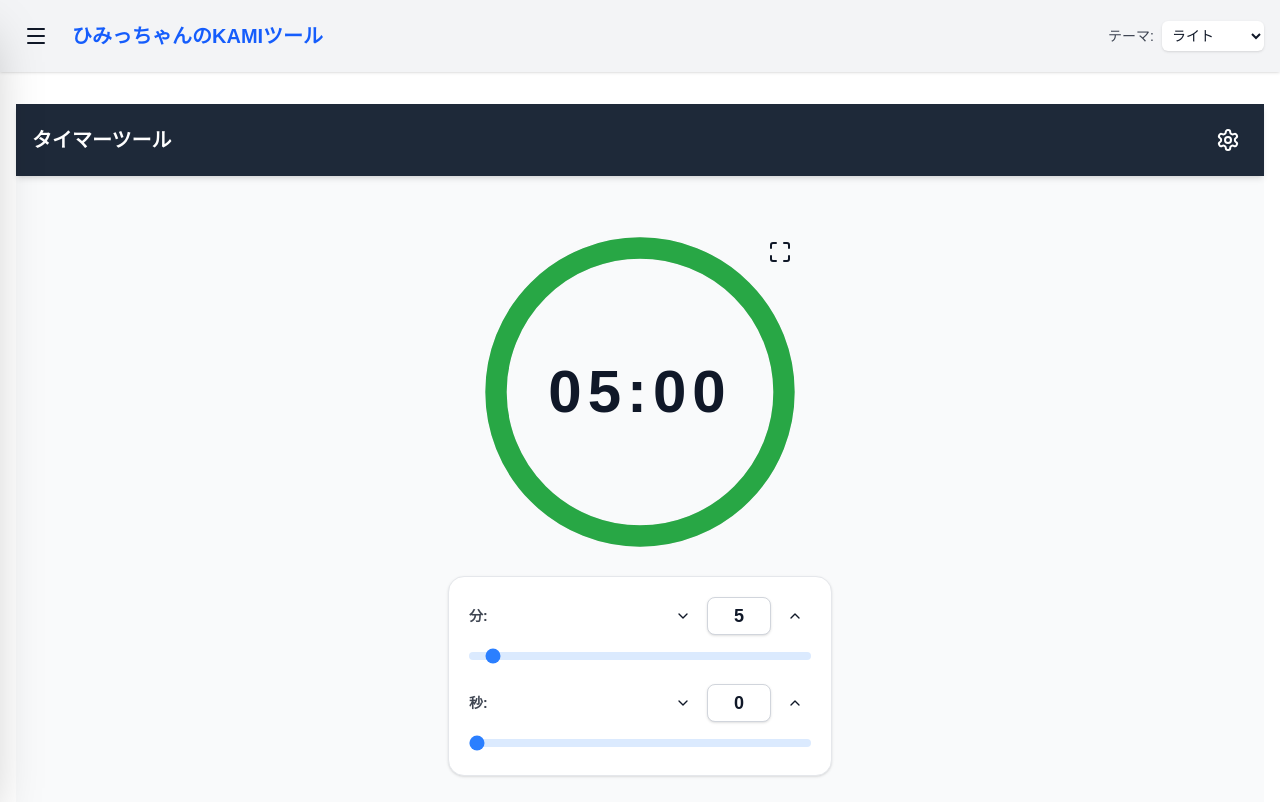
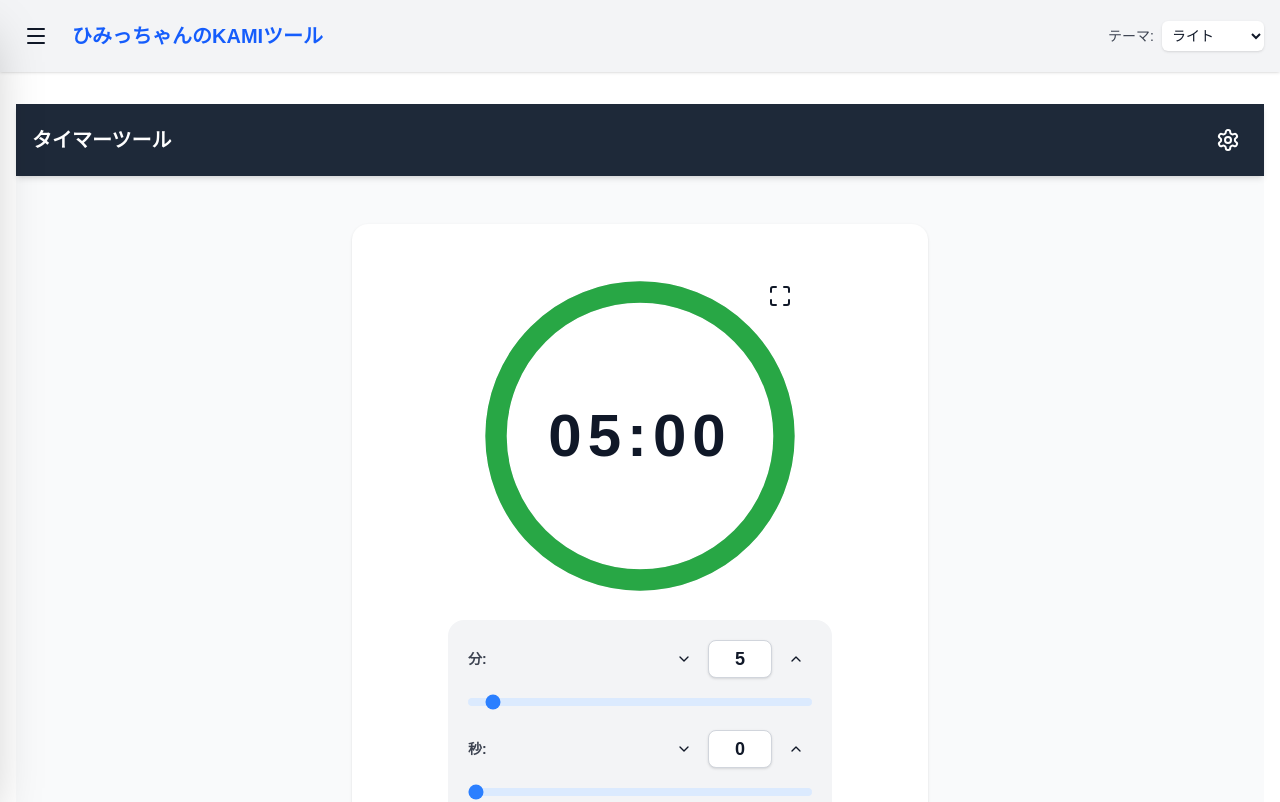
Before and after one commit to himitu-da/himitu-tool, a Next.js app: page /tool/timer in a window 1280 px wide. Shown: the top 802 px of the page. Built offline with nearby package versions, Linux system fonts and the light colour scheme.

Commit message:
feat: add a new timer tool page with customizable settings, circular progress display, and full-screen mode.

```diff
--- a/src/app/timer/page.tsx
+++ b/src/app/timer/page.tsx
@@ -3,7 +3,9 @@
 import React, { useState, useEffect, useRef } from 'react';
 
 import { useTheme } from '../ThemeProvider';
-import { ToolStickyHeader } from '@/components/ToolStickyHeader';
+import { ToolPageLayout } from "@/components/ToolPageLayout";
+import { ToolPanel } from "@/components/ToolPanel";
+import { useToolTheme } from "@/lib/useToolTheme";
 
 interface Settings {
   defaultMinutes: number;
@@ -16,6 +18,7 @@ interface Settings {
 
 export default function TimerPage() {
   const { theme, mounted: isClient } = useTheme();
+  const { pageCls, panelCls, blockCls } = useToolTheme();
 
   // Timer States
   const [isRunning, setIsRunning] = useState(false);
@@ -172,22 +175,6 @@ export default function TimerPage() {
   };
 
   // --- Theme Style Helpers ---
-  const getThemeClasses = () => {
-    switch (theme) {
-      case 'dark': return 'bg-gray-900 text-gray-100';
-      case 'ocean': return 'bg-cyan-900 text-cyan-50';
-      default: return 'bg-gray-50 text-gray-900';
-    }
-  };
-
-  const getPanelClasses = () => {
-    switch (theme) {
-      case 'dark': return 'bg-gray-800 shadow-black/40 border border-gray-700';
-      case 'ocean': return 'bg-cyan-800 shadow-black/20 border border-cyan-700';
-      default: return 'bg-white shadow-sm border border-gray-200';
-    }
-  };
-
   const getButtonHoverClasses = () => {
     switch (theme) {
       case 'dark': return 'hover:bg-white/10';
@@ -248,13 +235,10 @@ export default function TimerPage() {
   if (!isClient) return <div className="min-h-screen bg-gray-50 text-gray-900" />;
 
   return (
-    <div className={`min-h-screen flex flex-col font-sans transition-colors duration-300 ${getThemeClasses()}`}>
-
-      {/* Header */}
-      <ToolStickyHeader
+    <ToolPageLayout
       title="タイマーツール"
-        className="bg-gray-800 text-white"
-        rightSlot={
+      maxWidth="2xl"
+      headerRightSlot={
         <button
           onClick={() => setIsSettingsOpen(true)}
           className="p-2 rounded-full hover:bg-white/10 transition-colors focus:outline-none"
@@ -262,14 +246,13 @@ export default function TimerPage() {
           aria-label="設定を開く"
         >
           <svg xmlns="http://www.w3.org/2000/svg" width="24" height="24" viewBox="0 0 24 24" fill="none" stroke="currentColor" strokeWidth="2" strokeLinecap="round" strokeLinejoin="round">
-              <path d="M12.22 2h-.44a2 2 0 0 0-2 2v.18a2 2 0 0 1-1 1.73l-.43.25a2 2 0 0 1-2 0l-.15-.08a2 2 0 0 0-2.73.73l-.22.38a2 2 0 0 0 .73 2.73l.15.1a2 2 0 0 1 1 1.72v.51a2 2 0 0 1-1 1.74l-.15.09a2 2 0 0 0-.73 2.73l.22.38a2 2 0 0 0 2.73.73l.15-.08a2 2 0 0 1 2 0l.43.25a2 2 0 0 1 1 1.73V20a2 2 0 0 0 2 2h.44a2 2 0 0 0 2-2v-.18a2 2 0 0 1 1-1.73l.43-.25a2 2 0 0 1 2 0l.15.08a2 2 0 0 0 2.73-.73l.22-.39a2 2 0 0 0-.73-2.73l-.15-.08a2 2 0 0 1-1-1.74v-.5a2 2 0 0 1 1-1.74l.15-.09a2 2 0 0 0 .73-2.73l-.22-.38a2 2 0 0 0-2.73-.73l-.15.08a2 2 0 0 1-2 0l-.43-.25a2 2 0 0 1-1-1.73V4a2 2 0 0 0-2-2z"/>
-              <circle cx="12" cy="12" r="3"/>
+            <path d="M12.22 2h-.44a2 2 0 0 0-2 2v.18a2 2 0 0 1-1 1.73l-.43.25a2 2 0 0 1-2 0l-.15-.08a2 2 0 0 0-2.73.73l-.22.38a2 2 0 0 0 .73 2.73l.15.1a2 2 0 0 1 1 1.72v.51a2 2 0 0 1-1 1.74l-.15.09a2 2 0 0 0-.73 2.73l.22.38a2 2 0 0 0 2.73.73l.15-.08a2 2 0 0 1 2 0l.43.25a2 2 0 0 1 1 1.73V20a2 2 0 0 0 2 2h.44a2 2 0 0 0 2-2v-.18a2 2 0 0 1 1-1.73l.43-.25a2 2 0 0 1 2 0l.15.08a2 2 0 0 0 2.73-.73l.22-.39a2 2 0 0 0-.73-2.73l-.15-.08a2 2 0 0 1-1-1.74v-.5a2 2 0 0 1 1-1.74l.15-.09a2 2 0 0 0 .73-2.73l-.22-.38a2 2 0 0 0-2.73-.73l-.15.08a2 2 0 0 1-2 0l-.43-.25a2 2 0 0 1-1-1.73V4a2 2 0 0 0-2-2z" />
+            <circle cx="12" cy="12" r="3" />
           </svg>
         </button>
       }
-      />
-
-      <main className="flex-1 w-full max-w-2xl mx-auto flex flex-col items-center justify-center p-4">
+    >
+      <ToolPanel className="flex flex-col items-center justify-center w-full min-h-[60vh] max-w-xl mx-auto my-4 sm:my-8 relative overflow-hidden">
 
         {/* Timer UI (Ring & Display) */}
         <div
@@ -299,7 +282,7 @@ export default function TimerPage() {
             className="absolute top-0 right-0 z-20 p-2 rounded-full hover:bg-black/10 dark:hover:bg-white/10 transition-colors focus:outline-none"
             title="全画面表示"
           >
-            <svg xmlns="http://www.w3.org/2000/svg" width="24" height="24" viewBox="0 0 24 24" fill="none" stroke="currentColor" strokeWidth="2" strokeLinecap="round" strokeLinejoin="round"><path d="M8 3H5a2 2 0 0 0-2 2v3m18 0V5a2 2 0 0 0-2-2h-3m0 18h3a2 2 0 0 0 2-2v-3M3 16v3a2 2 0 0 0 2 2h3"/></svg>
+            <svg xmlns="http://www.w3.org/2000/svg" width="24" height="24" viewBox="0 0 24 24" fill="none" stroke="currentColor" strokeWidth="2" strokeLinecap="round" strokeLinejoin="round"><path d="M8 3H5a2 2 0 0 0-2 2v3m18 0V5a2 2 0 0 0-2-2h-3m0 18h3a2 2 0 0 0 2-2v-3M3 16v3a2 2 0 0 0 2 2h3" /></svg>
           </button>
           <svg width="100%" height="100%" viewBox="0 0 120 120" className="absolute top-0 left-0 -rotate-90">
             <circle
@@ -321,7 +304,7 @@ export default function TimerPage() {
         </div>
 
         {/* Time Inputs & Sliders */}
-        <div className={`w-full max-w-sm mx-auto p-5 rounded-2xl shadow-lg mb-8 transition-colors duration-300 ${getPanelClasses()} ${isSettingsDisabled ? 'opacity-50 pointer-events-none transition-opacity duration-300' : ''}`}>
+        <div className={`w-full max-w-sm mx-auto p-5 rounded-2xl mb-8 ${blockCls} ${isSettingsDisabled ? 'opacity-50 pointer-events-none transition-opacity duration-300' : ''}`}>
           {/* Minutes */}
           <div className="flex justify-between items-center mb-2">
             <label className="text-sm font-bold opacity-80">分:</label>
@@ -339,7 +322,7 @@ export default function TimerPage() {
                 className={`w-8 h-8 flex items-center justify-center rounded-full disabled:opacity-50 transition active:scale-95 ${getButtonHoverClasses()}`}
               >
 
-              <svg xmlns="http://www.w3.org/2000/svg" width="16" height="16" viewBox="0 0 24 24" fill="none" stroke="currentColor" strokeWidth="2" strokeLinecap="round" strokeLinejoin="round"><path d="m6 9 6 6 6-6"/></svg></button>
+                <svg xmlns="http://www.w3.org/2000/svg" width="16" height="16" viewBox="0 0 24 24" fill="none" stroke="currentColor" strokeWidth="2" strokeLinecap="round" strokeLinejoin="round"><path d="m6 9 6 6 6-6" /></svg></button>
               <input
                 type="number" min="0" max="99"
                 value={inputMinutes}
@@ -369,7 +352,7 @@ export default function TimerPage() {
                 className={`w-8 h-8 flex items-center justify-center rounded-full disabled:opacity-50 transition active:scale-95 ${getButtonHoverClasses()}`}
               >
 
-              <svg xmlns="http://www.w3.org/2000/svg" width="16" height="16" viewBox="0 0 24 24" fill="none" stroke="currentColor" strokeWidth="2" strokeLinecap="round" strokeLinejoin="round"><path d="m18 15-6-6-6 6"/></svg></button>
+                <svg xmlns="http://www.w3.org/2000/svg" width="16" height="16" viewBox="0 0 24 24" fill="none" stroke="currentColor" strokeWidth="2" strokeLinecap="round" strokeLinejoin="round"><path d="m18 15-6-6-6 6" /></svg></button>
             </div>
           </div>
           <input
@@ -405,7 +388,7 @@ export default function TimerPage() {
                 className={`w-8 h-8 flex items-center justify-center rounded-full disabled:opacity-50 transition active:scale-95 ${getButtonHoverClasses()}`}
               >
 
-              <svg xmlns="http://www.w3.org/2000/svg" width="16" height="16" viewBox="0 0 24 24" fill="none" stroke="currentColor" strokeWidth="2" strokeLinecap="round" strokeLinejoin="round"><path d="m6 9 6 6 6-6"/></svg></button>
+                <svg xmlns="http://www.w3.org/2000/svg" width="16" height="16" viewBox="0 0 24 24" fill="none" stroke="currentColor" strokeWidth="2" strokeLinecap="round" strokeLinejoin="round"><path d="m6 9 6 6 6-6" /></svg></button>
               <input
                 type="number" min="0" max="59"
                 value={inputSeconds}
@@ -435,7 +418,7 @@ export default function TimerPage() {
                 className={`w-8 h-8 flex items-center justify-center rounded-full disabled:opacity-50 transition active:scale-95 ${getButtonHoverClasses()}`}
               >
 
-              <svg xmlns="http://www.w3.org/2000/svg" width="16" height="16" viewBox="0 0 24 24" fill="none" stroke="currentColor" strokeWidth="2" strokeLinecap="round" strokeLinejoin="round"><path d="m18 15-6-6-6 6"/></svg></button>
+                <svg xmlns="http://www.w3.org/2000/svg" width="16" height="16" viewBox="0 0 24 24" fill="none" stroke="currentColor" strokeWidth="2" strokeLinecap="round" strokeLinejoin="round"><path d="m18 15-6-6-6 6" /></svg></button>
             </div>
           </div>
           <input
@@ -458,19 +441,19 @@ export default function TimerPage() {
         {/* Control Buttons */}
         <div className="flex justify-center gap-4 mb-4">
           <button onClick={handleStart} disabled={isRunning} className="flex items-center gap-2 px-6 py-3 rounded-full bg-green-600 hover:bg-green-700 text-white font-semibold transition-all disabled:opacity-50 disabled:cursor-not-allowed transform active:scale-95 shadow-md">
-            <svg xmlns="http://www.w3.org/2000/svg" width="20" height="20" viewBox="0 0 24 24" fill="currentColor" stroke="currentColor" strokeWidth="2" strokeLinecap="round" strokeLinejoin="round"><polygon points="6 3 20 12 6 21 6 3"/></svg>
+            <svg xmlns="http://www.w3.org/2000/svg" width="20" height="20" viewBox="0 0 24 24" fill="currentColor" stroke="currentColor" strokeWidth="2" strokeLinecap="round" strokeLinejoin="round"><polygon points="6 3 20 12 6 21 6 3" /></svg>
             スタート
           </button>
           <button onClick={handleStop} disabled={!isRunning} className="flex items-center gap-2 px-6 py-3 rounded-full bg-red-600 hover:bg-red-700 text-white font-semibold transition-all disabled:opacity-50 disabled:cursor-not-allowed transform active:scale-95 shadow-md">
-            <svg xmlns="http://www.w3.org/2000/svg" width="20" height="20" viewBox="0 0 24 24" fill="currentColor" stroke="currentColor" strokeWidth="2" strokeLinecap="round" strokeLinejoin="round"><rect width="18" height="18" x="3" y="3" rx="2"/></svg>
+            <svg xmlns="http://www.w3.org/2000/svg" width="20" height="20" viewBox="0 0 24 24" fill="currentColor" stroke="currentColor" strokeWidth="2" strokeLinecap="round" strokeLinejoin="round"><rect width="18" height="18" x="3" y="3" rx="2" /></svg>
             ストップ
           </button>
           <button onClick={handleReset} className="flex items-center gap-2 px-6 py-3 rounded-full bg-blue-600 hover:bg-blue-700 text-white font-semibold transition-all transform active:scale-95 shadow-md">
-            <svg xmlns="http://www.w3.org/2000/svg" width="20" height="20" viewBox="0 0 24 24" fill="none" stroke="currentColor" strokeWidth="2" strokeLinecap="round" strokeLinejoin="round"><path d="M3 12a9 9 0 1 0 9-9 9.75 9.75 0 0 0-6.74 2.74L3 8"/><path d="M3 3v5h5"/></svg>
+            <svg xmlns="http://www.w3.org/2000/svg" width="20" height="20" viewBox="0 0 24 24" fill="none" stroke="currentColor" strokeWidth="2" strokeLinecap="round" strokeLinejoin="round"><path d="M3 12a9 9 0 1 0 9-9 9.75 9.75 0 0 0-6.74 2.74L3 8" /><path d="M3 3v5h5" /></svg>
             リセット
           </button>
         </div>
-      </main>
+      </ToolPanel>
 
       <audio ref={audioRef} preload="auto" />
 
@@ -478,11 +461,11 @@ export default function TimerPage() {
       {isSettingsOpen && (
         <div className="fixed inset-0 z-50 flex items-center justify-center bg-black/60 backdrop-blur-sm p-4 transition-opacity" onClick={() => setIsSettingsOpen(false)}>
           <div
-            className={`relative w-full max-w-lg p-6 rounded-2xl shadow-2xl transition-all ${theme === 'dark' ? 'bg-gray-800 text-white' : theme === 'ocean' ? 'bg-cyan-900 text-cyan-50' : 'bg-white text-gray-900'}`}
+            className={`relative w-full max-w-lg p-6 rounded-3xl shadow-2xl transition-all ${panelCls}`}
             onClick={e => e.stopPropagation()}
           >
             <button onClick={() => setIsSettingsOpen(false)} className={`absolute top-4 right-4 transition-colors ${theme === 'default' ? 'text-gray-500 hover:text-gray-800' : 'text-gray-400 hover:text-white'}`}>
-              <svg xmlns="http://www.w3.org/2000/svg" width="28" height="28" viewBox="0 0 24 24" fill="none" stroke="currentColor" strokeWidth="2" strokeLinecap="round" strokeLinejoin="round"><line x1="18" y1="6" x2="6" y2="18"/><line x1="6" y1="6" x2="18" y2="18"/></svg>
+              <svg xmlns="http://www.w3.org/2000/svg" width="28" height="28" viewBox="0 0 24 24" fill="none" stroke="currentColor" strokeWidth="2" strokeLinecap="round" strokeLinejoin="round"><line x1="18" y1="6" x2="6" y2="18" /><line x1="6" y1="6" x2="18" y2="18" /></svg>
             </button>
             <h2 className="text-2xl font-bold mb-6">設定</h2>
 
@@ -598,16 +581,16 @@ export default function TimerPage() {
       {isQuickSettingsOpen && (
         <div className="fixed inset-0 z-40 transition-opacity" onClick={() => setIsQuickSettingsOpen(false)} onContextMenu={(e) => e.preventDefault()}>
           <div
-            className={`absolute top-1/2 left-1/2 transform -translate-x-1/2 -translate-y-1/2 w-56 rounded-xl shadow-2xl py-2 z-50 overflow-hidden ${theme === 'dark' ? 'bg-gray-800 text-white border border-gray-700' : 'bg-white text-gray-900 border border-gray-200'}`}
+            className={`absolute top-1/2 left-1/2 transform -translate-x-1/2 -translate-y-1/2 w-56 rounded-2xl shadow-2xl py-2 z-50 overflow-hidden ${panelCls}`}
             onClick={e => e.stopPropagation()}
           >
             <button className={`w-full text-left px-5 py-3 transition-colors font-semibold ${getButtonHoverClasses()}`} onClick={() => {
-              if(!isRunning) { setInputMinutes(5); setInputSeconds(0); setTimeLeft(300000); setInitialMinutes(5); setInitialSeconds(0); }
+              if (!isRunning) { setInputMinutes(5); setInputSeconds(0); setTimeLeft(300000); setInitialMinutes(5); setInitialSeconds(0); }
               setIsQuickSettingsOpen(false);
             }}>5分セット</button>
 
             <button className={`w-full text-left px-5 py-3 transition-colors font-semibold ${getButtonHoverClasses()}`} onClick={() => {
-              if(!isRunning) { setInputMinutes(10); setInputSeconds(0); setTimeLeft(600000); setInitialMinutes(10); setInitialSeconds(0); }
+              if (!isRunning) { setInputMinutes(10); setInputSeconds(0); setTimeLeft(600000); setInitialMinutes(10); setInitialSeconds(0); }
               setIsQuickSettingsOpen(false);
             }}>10分セット</button>
 
@@ -629,7 +612,7 @@ export default function TimerPage() {
 
       {/* Full Screen Mode */}
       {isFullScreen && (
-        <div className={`fixed inset-0 z-50 flex flex-col items-center justify-center p-4 transition-colors duration-300 ${getThemeClasses()}`}>
+        <div className={`fixed inset-0 z-50 flex flex-col items-center justify-center p-4 transition-colors duration-300 ${pageCls}`}>
           {/* Close Full Screen Button */}
           <button
             onClick={() => setIsFullScreen(false)}
@@ -637,7 +620,7 @@ export default function TimerPage() {
             title="元に戻す"
           >
             <svg xmlns="http://www.w3.org/2000/svg" width="28" height="28" viewBox="0 0 24 24" fill="none" stroke="currentColor" strokeWidth="2" strokeLinecap="round" strokeLinejoin="round">
-              <path d="M8 3v3a2 2 0 0 1-2 2H3m18 0h-3a2 2 0 0 1-2-2V3m0 18v-3a2 2 0 0 1 2-2h3M3 16h3a2 2 0 0 1 2 2v3"/>
+              <path d="M8 3v3a2 2 0 0 1-2 2H3m18 0h-3a2 2 0 0 1-2-2V3m0 18v-3a2 2 0 0 1 2-2h3M3 16h3a2 2 0 0 1 2 2v3" />
             </svg>
           </button>
 
@@ -668,17 +651,17 @@ export default function TimerPage() {
           {/* Icon Only Buttons */}
           <div className="flex justify-center gap-8 mt-12 z-10">
             <button onClick={handleStart} disabled={isRunning} className="flex items-center justify-center w-20 h-20 rounded-full bg-green-600 hover:bg-green-700 text-white transition-all disabled:opacity-50 disabled:cursor-not-allowed transform active:scale-95 shadow-lg" title="スタート">
-              <svg xmlns="http://www.w3.org/2000/svg" width="36" height="36" viewBox="0 0 24 24" fill="currentColor" stroke="currentColor" strokeWidth="2" strokeLinecap="round" strokeLinejoin="round"><polygon points="6 3 20 12 6 21 6 3"/></svg>
+              <svg xmlns="http://www.w3.org/2000/svg" width="36" height="36" viewBox="0 0 24 24" fill="currentColor" stroke="currentColor" strokeWidth="2" strokeLinecap="round" strokeLinejoin="round"><polygon points="6 3 20 12 6 21 6 3" /></svg>
             </button>
             <button onClick={handleStop} disabled={!isRunning} className="flex items-center justify-center w-20 h-20 rounded-full bg-red-600 hover:bg-red-700 text-white transition-all disabled:opacity-50 disabled:cursor-not-allowed transform active:scale-95 shadow-lg" title="ストップ">
-              <svg xmlns="http://www.w3.org/2000/svg" width="36" height="36" viewBox="0 0 24 24" fill="currentColor" stroke="currentColor" strokeWidth="2" strokeLinecap="round" strokeLinejoin="round"><rect width="18" height="18" x="3" y="3" rx="2"/></svg>
+              <svg xmlns="http://www.w3.org/2000/svg" width="36" height="36" viewBox="0 0 24 24" fill="currentColor" stroke="currentColor" strokeWidth="2" strokeLinecap="round" strokeLinejoin="round"><rect width="18" height="18" x="3" y="3" rx="2" /></svg>
             </button>
             <button onClick={handleReset} className="flex items-center justify-center w-20 h-20 rounded-full bg-blue-600 hover:bg-blue-700 text-white transition-all transform active:scale-95 shadow-lg" title="リセット">
-              <svg xmlns="http://www.w3.org/2000/svg" width="36" height="36" viewBox="0 0 24 24" fill="none" stroke="currentColor" strokeWidth="2" strokeLinecap="round" strokeLinejoin="round"><path d="M3 12a9 9 0 1 0 9-9 9.75 9.75 0 0 0-6.74 2.74L3 8"/><path d="M3 3v5h5"/></svg>
+              <svg xmlns="http://www.w3.org/2000/svg" width="36" height="36" viewBox="0 0 24 24" fill="none" stroke="currentColor" strokeWidth="2" strokeLinecap="round" strokeLinejoin="round"><path d="M3 12a9 9 0 1 0 9-9 9.75 9.75 0 0 0-6.74 2.74L3 8" /><path d="M3 3v5h5" /></svg>
             </button>
           </div>
         </div>
       )}
-    </div>
+    </ToolPageLayout>
   );
 }
```
Lines whose indentation alone changed are shown as unchanged.
